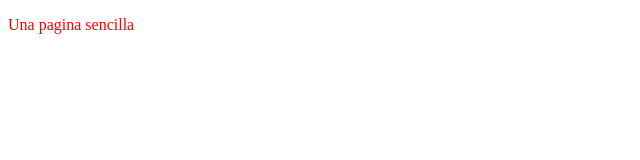
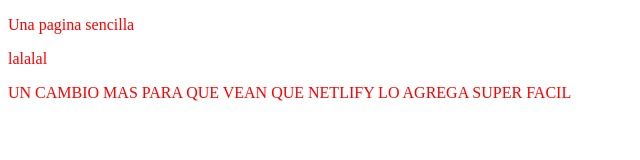
Before and after one commit to malerey/clase-12, a plain HTML site: page index.html in a window 1280 px wide. Shown: the whole page, without its empty margins (0-640 px from the left). Drawn offline with Linux system fonts and the light colour scheme.

Commit message:
cambio para netlify

```diff
--- a/index.html
+++ b/index.html
@@ -9,5 +9,7 @@
 </head>
 <body>
   <p>Una pagina sencilla</p>
+  <p>lalalal</p>
+  <p>UN CAMBIO MAS PARA QUE VEAN QUE NETLIFY LO AGREGA SUPER FACIL</p>
 </body>
 </html>
```
